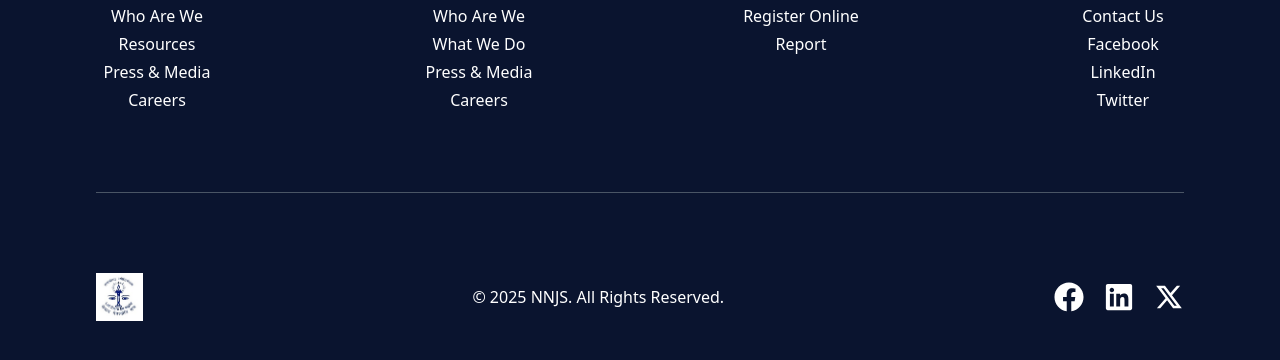
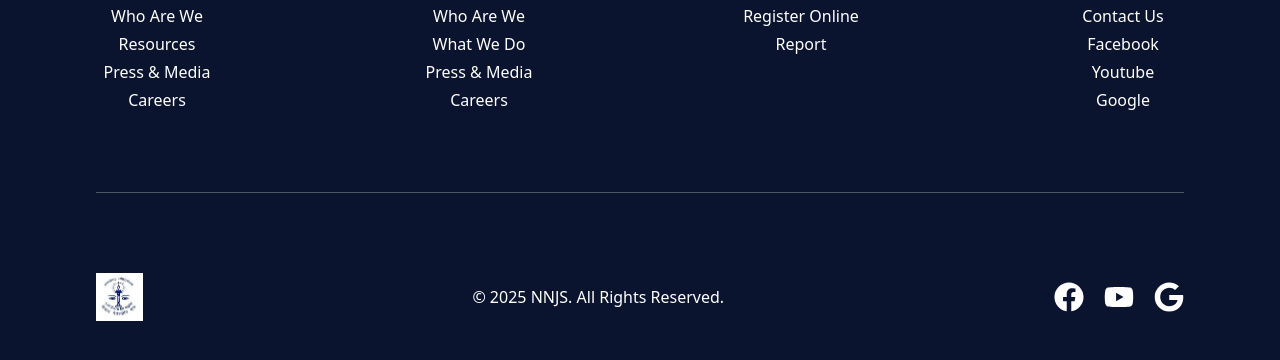
Before and after one commit to Aayush-prog/NNJS, a React (Vite) app in the folder frontend/: page / in a window 1280 px wide. Shown: the part 4276-4636 px from the top of the page. Built offline with nearby package versions, Linux system fonts and the light colour scheme.

Commit message:
icon change

```diff
--- a/frontend/src/App.jsx
+++ b/frontend/src/App.jsx
@@ -27,6 +27,7 @@ function App() {
         <Route path="/team" element={<Team />} />
         <Route path ="/what_we_do" element={<Locations />} />
         <Route path ="/ethical" element={<EthicalReview />} />
+        {/* <Route path ="/resources" element={<Resources />} /> */}
       </Route>
     )
   );
--- a/frontend/src/components/Footer.jsx
+++ b/frontend/src/components/Footer.jsx
@@ -1,8 +1,7 @@
 import React from "react";
 import DonateButton from "./DonateButton";
 import Logo from "../assets/LOGO.png";
-import { FaFacebook, FaLinkedin } from "react-icons/fa";
-import { RiTwitterXLine } from "react-icons/ri";
+import { FaFacebook, FaYoutube, FaGoogle } from "react-icons/fa";
 
 export default function Footer() {
   return (
@@ -136,18 +135,18 @@ export default function Footer() {
                 </li>
                 <li>
                   <a
-                    href="https://www.linkedin.com"
+                    href="https://www.youtube.com"
                     aria-label="Visit our LinkedIn page"
                   >
-                    LinkedIn
+                    Youtube
                   </a>
                 </li>
                 <li>
                   <a
-                    href="https://www.twitter.com"
+                    href="https://www.google.com"
                     aria-label="Visit our Twitter page"
                   >
-                    Twitter
+                    Google
                   </a>
                 </li>
               </ul>
@@ -167,16 +166,13 @@ export default function Footer() {
                 <FaFacebook />
               </a>
               <a
-                href="https://www.linkedin.com"
-                aria-label="Visit our LinkedIn page"
+                href="https://www.youtube.com"
+                aria-label="Visit our YouTube channel"
               >
-                <FaLinkedin />
+                <FaYoutube />
               </a>
-              <a
-                href="https://www.twitter.com"
-                aria-label="Visit our Twitter page"
-              >
-                <RiTwitterXLine />
+              <a href="https://www.google.com" aria-label="Visit Google">
+                <FaGoogle />
               </a>
             </div>
           </div>
--- a/frontend/src/pages/EthicalReview.jsx
+++ b/frontend/src/pages/EthicalReview.jsx
@@ -238,9 +238,8 @@ export default function EthicalReview() {
           ))}
         </div>
 
-        {/* Process Image */}
         <div>
-          <h2 className="text-3xl font-bold font-secondary text-primary mt-16 mb-8 text-center">
+          <h2 className="text-3xl font-bold font-secondary text-primary mt-20 mb-8 text-center">
             Ethical Review Process
           </h2>
           <p className="text-center font-primary text-lg px-32 mx-auto mb-8">
```
Also changed, not shown: frontend/src/pages/Resources.jsx (added).
